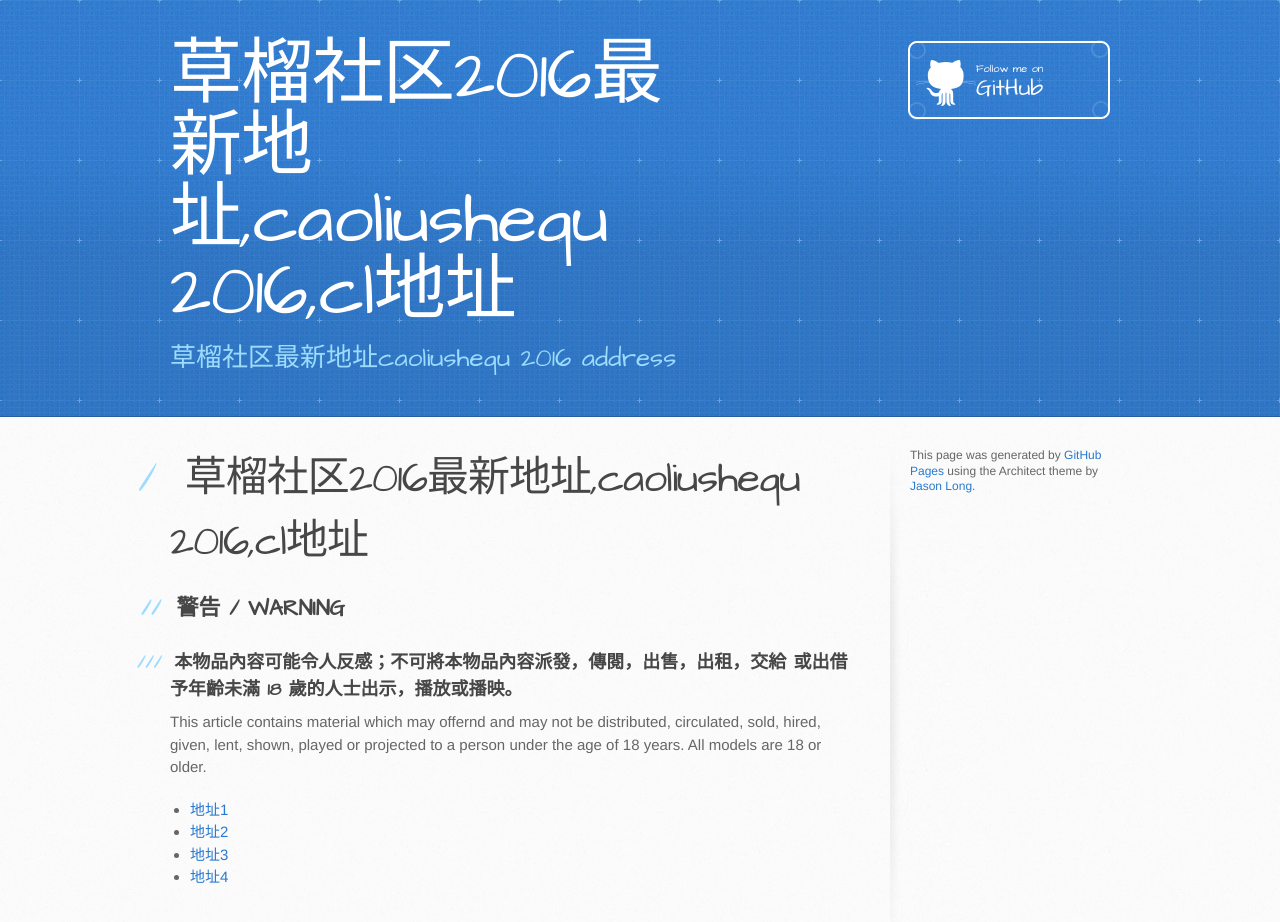
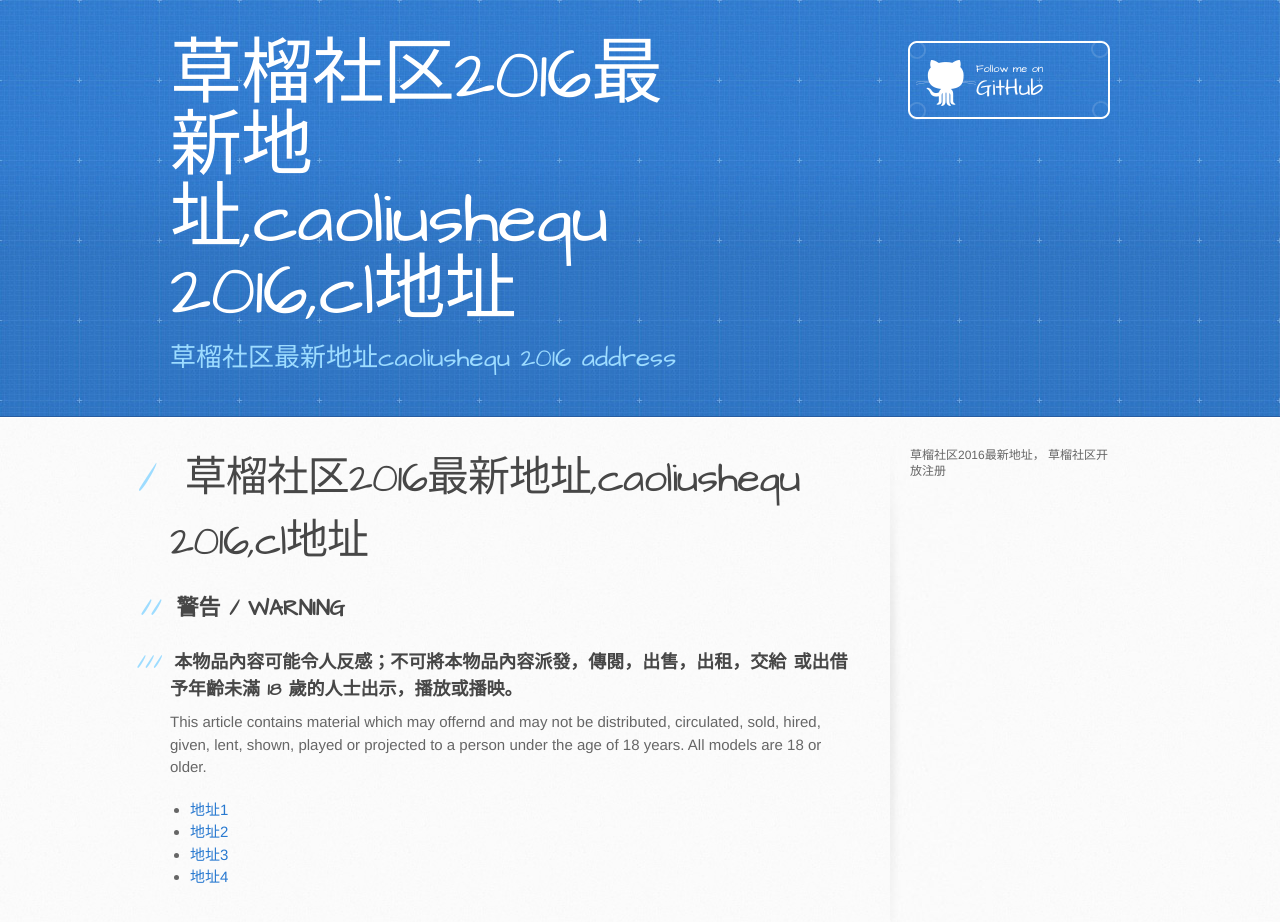
Before and after one commit to cldizhi/cldizhi.github.io, a plain HTML site: page index.html in a window 1280 px wide. Drawn offline with Linux system fonts and the light colour scheme.

Commit message:
更新草榴最新地址2016地址发布

```diff
--- a/index.html
+++ b/index.html
@@ -50,7 +50,7 @@
         <aside id="sidebar">
 
 
-          <p>This page was generated by <a href="https://pages.github.com">GitHub Pages</a> using the Architect theme by <a href="https://twitter.com/jasonlong">Jason Long</a>.</p>
+          <p>草榴社区2016最新地址， 草榴社区开放注册</p>
         </aside>
       </div>
     </div>
```
